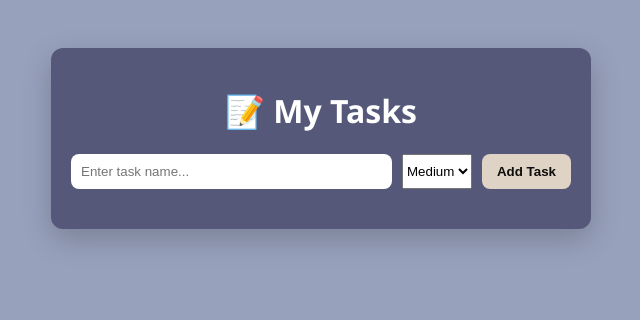
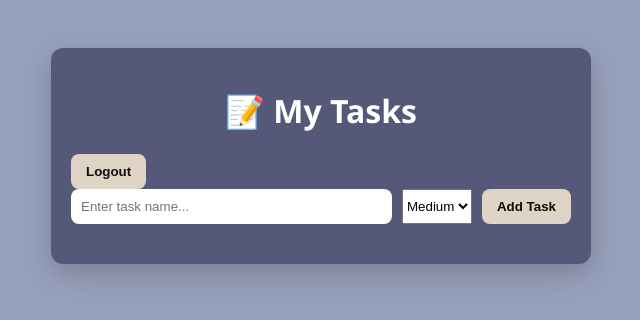
Before and after one commit to sanjanaa2102/todo-app, a website: page postgresql-database/index.html in a window 1280 px wide. Shown: the whole page, without its empty margins (319-959 px from the left). Drawn offline with Linux system fonts and the light colour scheme; no server answers.

Commit message:
Update index.html

```diff
--- a/postgresql-database/index.html
+++ b/postgresql-database/index.html
@@ -7,8 +7,10 @@
   <link rel="stylesheet" href="style.css" />
 </head>
 <body>
-  <div class="app">
-    <h1>📝 My Tasks</h1>
+ <div class="app">
+    <div class="header"> <h1>📝 My Tasks</h1>
+      <button id="logoutBtn" class="logout">Logout</button>
+    </div>
 
     <div class="task-input">
       <input type="text" id="taskInput" placeholder="Enter task name..." />
```
